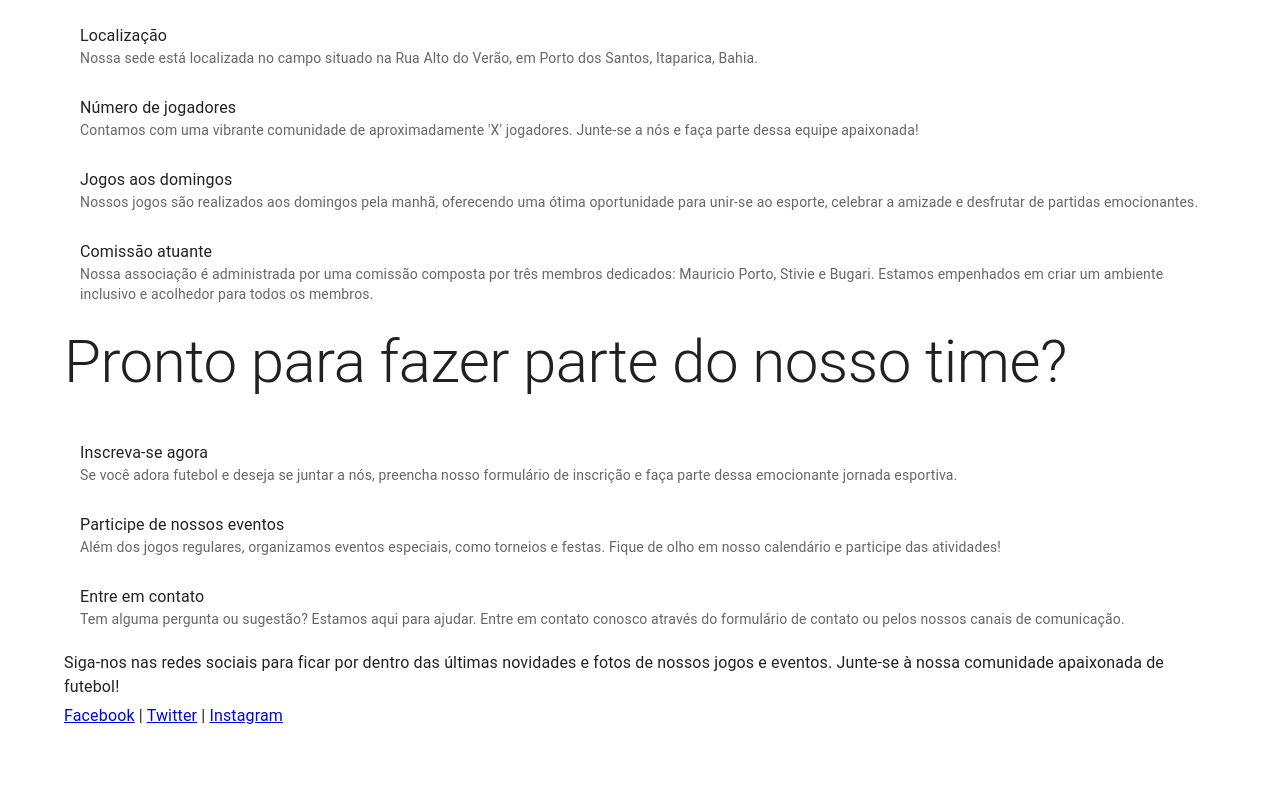
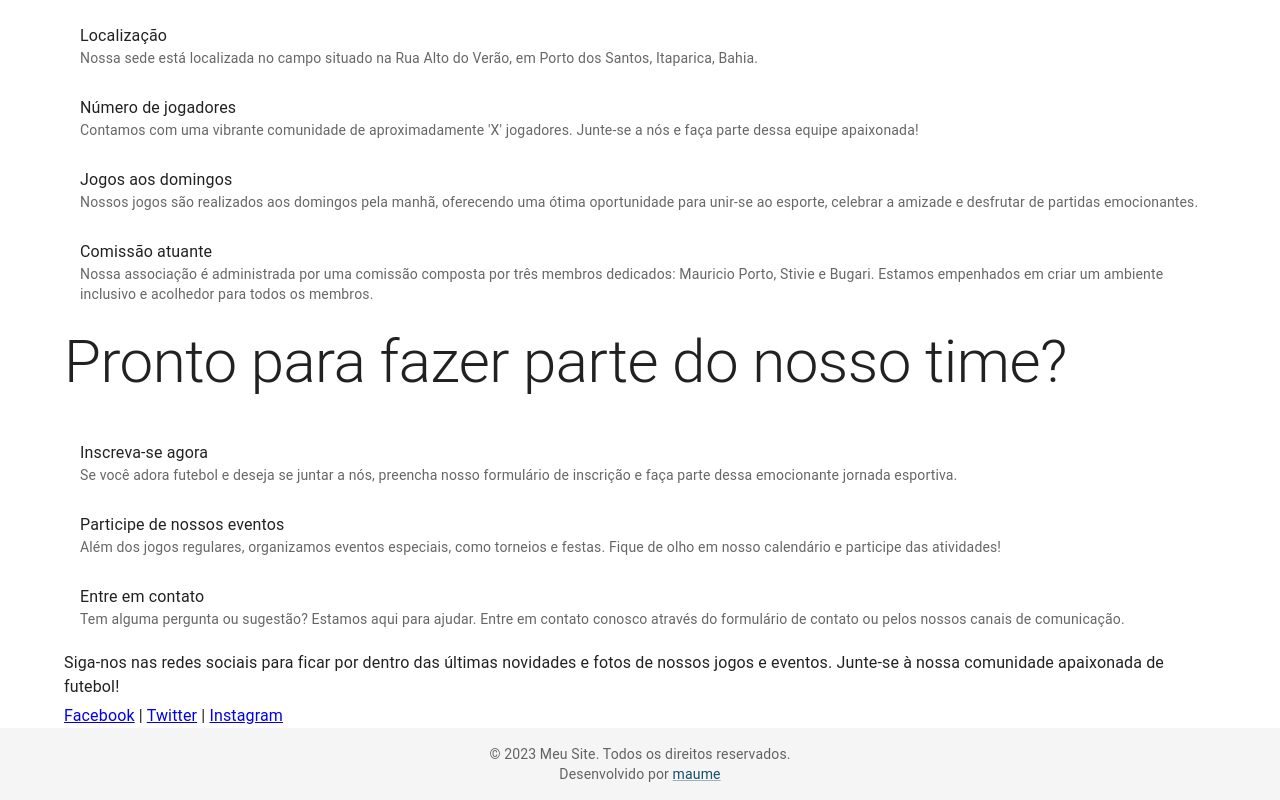
Before and after one commit to mau-me/site_afps, a Gatsby site: page / in a window 1280 px wide. Shown: the part 768-1568 px from the top of the page. Before the commit the page ends 1496 px from the top, so only its background shows below. Built offline with nearby package versions, Linux system fonts and the light colour scheme; Gatsby itself is replaced by a stand-in of ours.

Commit message:
feat: add footer component to overall layout

```diff
--- a/src/layouts/index.js
+++ b/src/layouts/index.js
@@ -1,5 +1,6 @@
 import React from "react";
 import Header from "../components/Header";
+import Footer from "../components/Footer";
 import { CssBaseline, createTheme, ThemeProvider } from "@mui/material";
 
 const theme = createTheme({
@@ -19,7 +20,7 @@ const Layout = ({ children }) => {
       <CssBaseline />
       <Header />
       <main>{children}</main>
-      {/* Conteúdo do rodapé aqui */}
+      <Footer />
     </ThemeProvider>
   );
 };
```
